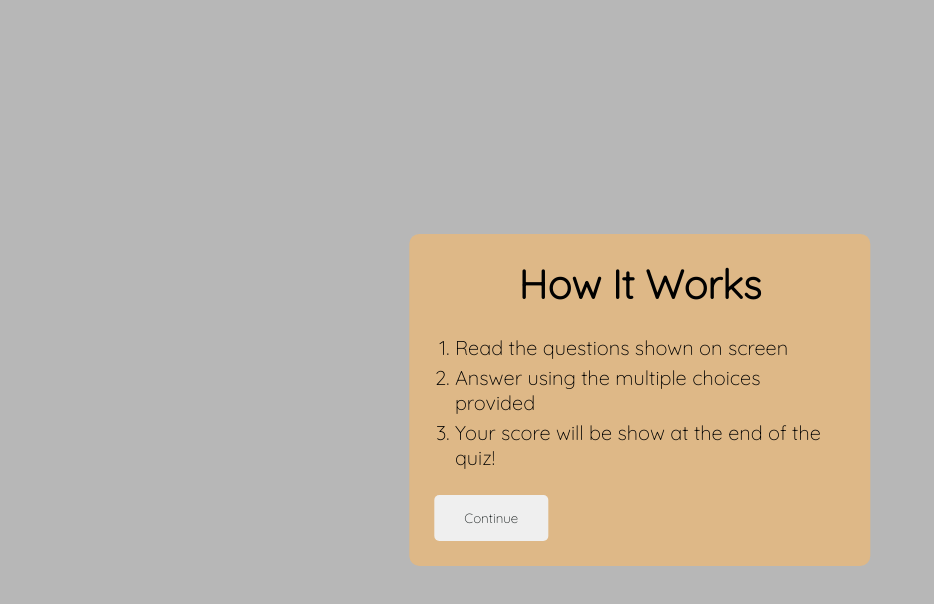
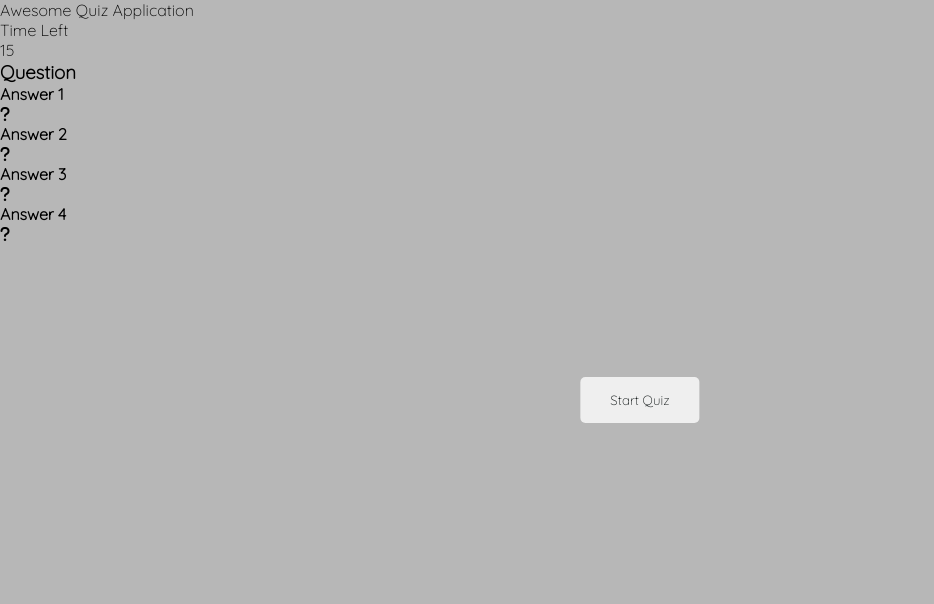
Before and after one commit to Gar-16/PP2, a plain HTML site: page index.html in a window 1280 px wide. Shown: the whole page, without its empty margins (0-934 px from the left). Drawn offline with Linux system fonts and the light colour scheme.

Commit message:
Add html for first question and answers

```diff
--- a/assets/css/style.css
+++ b/assets/css/style.css
@@ -36,6 +36,7 @@ body {
 }
 
 .info-box {
+    display: none;
     background-color: burlywood;
     padding: 25px;
     border-radius: 10px;
--- a/index.html
+++ b/index.html
@@ -13,6 +13,8 @@
       href="https://fonts.googleapis.com/css2?family=Quicksand:wght@300&display=swap"
       rel="stylesheet"
     />
+    <!--Font Awesome Script-->
+    <script src="https://kit.fontawesome.com/24ef0d3912.js" crossorigin="anonymous"></script>
   </head>
 
   <body>
@@ -34,10 +36,42 @@
         <div class="buttons">
             <button class="restart">Continue</button>
         </div>
-      </div>
+    </div>
+
+    <!-- Quiz Box -->
+    <div class="quiz-box">
+        <header>
+            <div class="title">Awesome Quiz Application</div>
+            <div class="timer">
+                <div class="time-text">Time Left</div>
+                <div class="timer-sec">15</div>
+            </div>
+        </header>
+        <section>
+            <div class="que-text">
+                <h3>Question</h3>
+            </div>
+            <div class="option-list">
+                <h4 class="option">Answer 1</h4>
+                <div class="icon"><i class="fa-solid fa-question"></i></div>
+
+                <h4 class="option">Answer 2</h4>
+                <div class="icon"><i class="fa-solid fa-question"></i></div>
+
+                <h4 class="option">Answer 3</h4>
+                <div class="icon"><i class="fa-solid fa-question"></i></div>
+
+                <h4 class="option">Answer 4</h4>
+                <div class="icon"><i class="fa-solid fa-question"></i></div>
+
+            </div>
+        </section>
+    </div>
 
 
-    </div>
+
+
+
     <script src="assets/js/script.js"></script>
   </body>
 </html>
```
